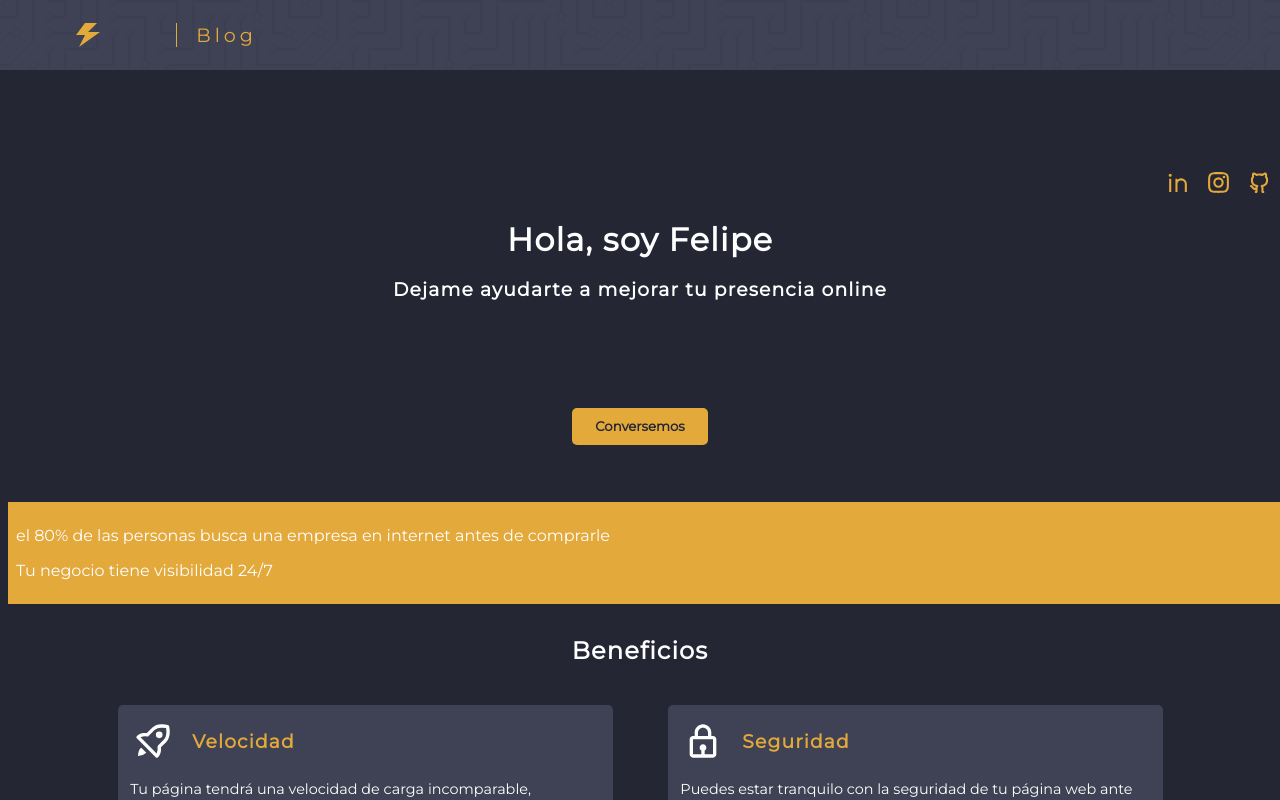
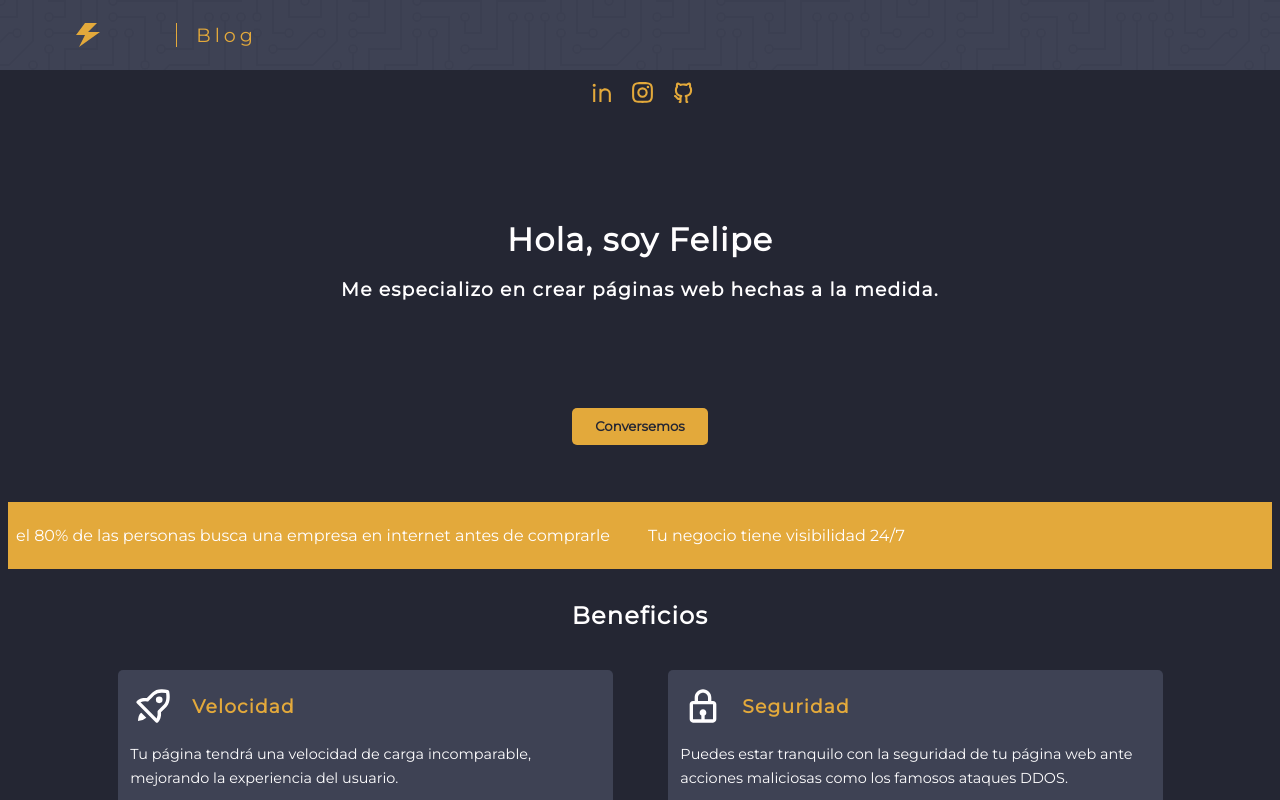
Before and after one commit to felipeospina21/personal-portfolio, a Gatsby site: page / in a window 1280 px wide. Built offline with nearby package versions, Linux system fonts and the light colour scheme; Gatsby itself is replaced by a stand-in of ours.

Commit message:
infographics

```diff
--- a/src/components/Footer/Footer.js
+++ b/src/components/Footer/Footer.js
@@ -8,8 +8,8 @@ const Footer = () => {
 		<div>
 			<div className='footer'>
 				<div className='footer-contact'>
-					<p>Medellin, Colombia</p>
-					<p>telefono o correo</p>
+					<p>Medellín, Colombia</p>
+					{/* <p>telefono o correo</p> */}
 				</div>
 				<div className='social-logos-wrapper'>
 					<a href='https://www.instagram.com/automata.dev' rel='noreferrer' target='_blank'>
--- a/src/components/Footer/Footer.scss
+++ b/src/components/Footer/Footer.scss
@@ -63,8 +63,8 @@
 
 .social-logos {
 	margin: auto 1rem;
-	font-size: 1.5rem;
-	color: var(--clr-contrast);
+	font-size: 1.2rem;
+	color: var(--clr-text);
 	-webkit-transition: color ease-out 250ms;
 	transition: color ease-out 250ms;
 	-webkit-transition: font-size ease-out 250ms;
--- a/src/components/Hero/Hero.js
+++ b/src/components/Hero/Hero.js
@@ -9,9 +9,9 @@ const Hero = () => {
 			<Image className='hero-img' src='background3.jpg' />
 			<div className='hero-container'>
 				<h1>Hola, soy Felipe</h1>
-				<h3>Dejame ayudarte a mejorar tu presencia online</h3>
+				<h3>Me especializo en crear páginas web hechas a la medida.</h3>
 			</div>
-			<SocialContainer/>
+			<SocialContainer />
 			<button className='hero-btn'>Conversemos</button>
 		</div>
 	);
--- a/src/components/Infographics/Infographics.scss
+++ b/src/components/Infographics/Infographics.scss
@@ -1,11 +1,14 @@
 .Infographics-container{
     // height: 50vh;
-    width: 100%;
     margin: 2em 0.5em;
     padding: 0.5em 0;
     background-color: var(--clr-contrast);
+    display: grid;
+    grid: 1fr / 1fr 1fr;
 }
 
 .Infographics-section{
     margin: 1em 0.5em;
+    // border-right: 1px solid black;
+    // border-left: 1px solid black;
 }
--- a/src/components/SocialContainer/SocialContainer.scss
+++ b/src/components/SocialContainer/SocialContainer.scss
@@ -1,14 +1,16 @@
 .social-wrapper{
     width: 100%;
     position: absolute;
-    top: 100px;
+    top: 10px;
+    // right: 10px;
     // top: 100% * 0.2;
 }
 .social-container{
-    width: 45%;
+    width: 10%;
     display: flex;
+    // flex-direction: column;
     justify-content: right;
-    margin-right:0;
+    margin-right:auto;
 }
 
 .social-container-logo{
```
